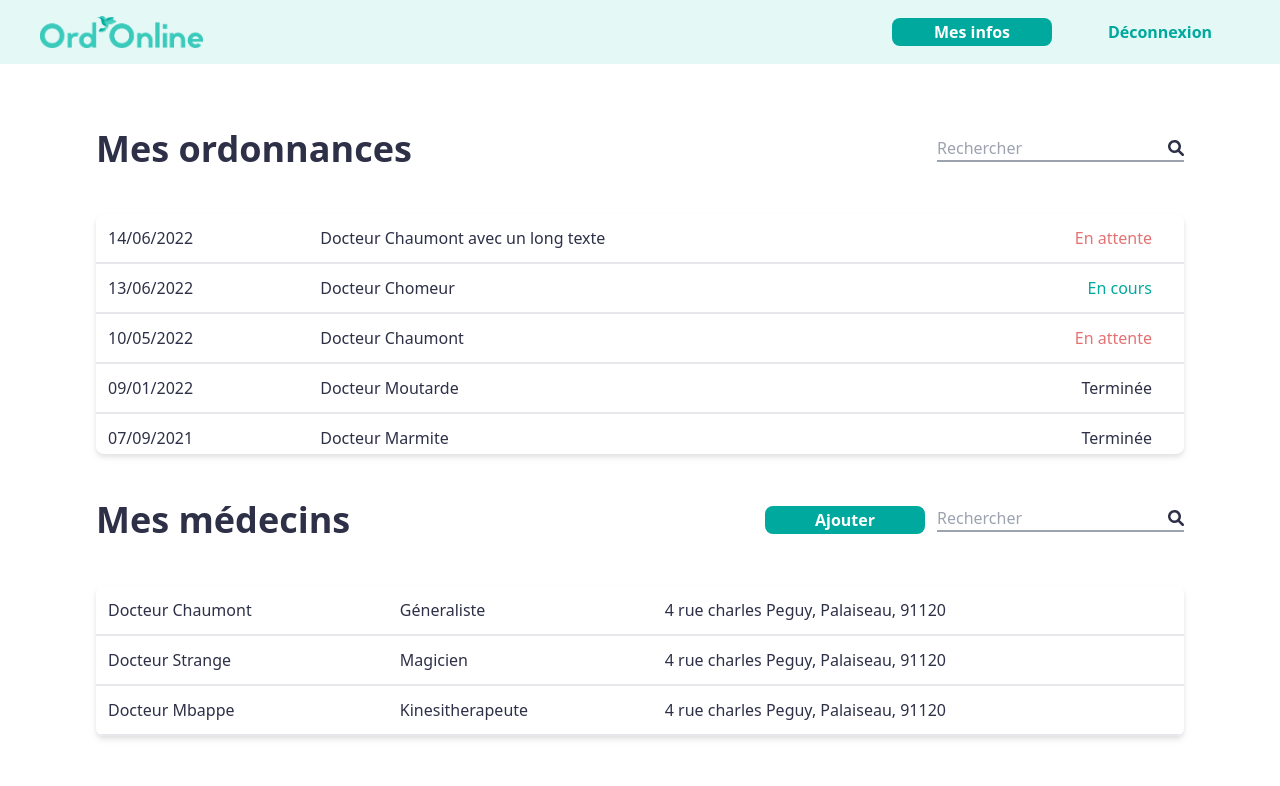
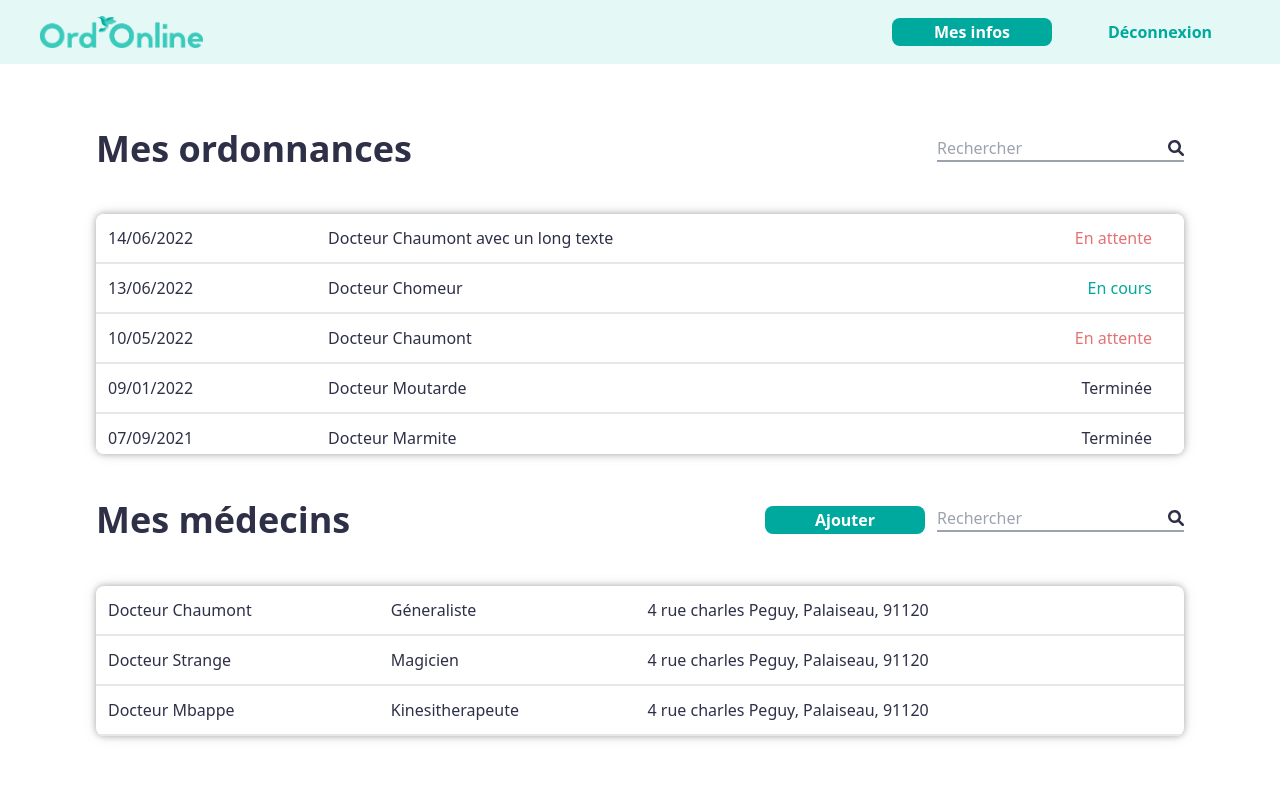
Before and after one commit to AurelDP/OrdOnline, a Vue app in the folder client/: page /patientSpace in a window 1280 px wide. Shown: the top 786 px of the page. Built offline with nearby package versions, Linux system fonts and the light colour scheme.

Commit message:
[Update] Shadow on patient space page

```diff
--- a/client/src/components/globalComponents/Table/Table.vue
+++ b/client/src/components/globalComponents/Table/Table.vue
@@ -28,7 +28,7 @@
       Once we create the query there will be only one value 'data'.
       Replace 'dataOrdo' by 'data' in v-if to see when there is no content
     -->
-    <div v-if="dataOrdo.length !== 0" class="max-h-60 overflow-auto drop-shadow-md my-5 rounded-lg bg-white">
+    <div v-if="dataOrdo.length !== 0" class="max-h-60 overflow-auto shadow-no-offset my-5 rounded-lg bg-white">
       <table v-if="type === 'my_prescription'" class="w-full">
         <TableRow
             v-for="value in dataOrdo"
@@ -135,3 +135,9 @@ export default {
   }
 }
 </script>
+
+<style scoped>
+.shadow-no-offset {
+  box-shadow: 0 0 7px rgb(0 0 0 / 0.3), 0 0 15px rgb(0 0 0 / 0.1);
+}
+</style>
--- a/client/src/components/globalComponents/Table/TableRow.vue
+++ b/client/src/components/globalComponents/Table/TableRow.vue
@@ -2,22 +2,22 @@
   <tr v-if="type === 'my_prescription'" class="border-b-2 hover:bg-ord-green-600 hover:cursor-pointer" @click="goTo">
     <td class="p-3 whitespace-nowrap">{{ val1 }}</td>
     <td class="p-3 whitespace-nowrap">{{ val2 }}</td>
-    <td v-if="val3 === 'En attente'" class="py-3 px-8 whitespace-nowrap text-right text-ord-lightred">{{ val3 }}</td>
-    <td v-if="val3 === 'En cours'" class="py-3 px-8 whitespace-nowrap text-right text-ord-green-100">{{ val3 }}</td>
-    <td v-if="val3 === 'Terminée'" class="py-3 px-8 whitespace-nowrap text-right">{{ val3 }}</td>
+    <td v-if="val3 === 'En attente'" class="p-3 pr-8 whitespace-nowrap text-right text-ord-lightred">{{ val3 }}</td>
+    <td v-if="val3 === 'En cours'" class="p-3 pr-8 whitespace-nowrap text-right text-ord-green-100">{{ val3 }}</td>
+    <td v-if="val3 === 'Terminée'" class="p-3 pr-8 whitespace-nowrap text-right">{{ val3 }}</td>
   </tr>
 
   <tr v-if="type === 'my_doctor' || type === 'my_pharmacy'" class="border-b-2 hover:bg-ord-green-600 hover:cursor-pointer" @click="goTo">
     <td class="p-3 whitespace-nowrap">{{ val1 }}</td>
     <td class="p-3 whitespace-nowrap">{{ val2 }}</td>
-    <td v-if="type === 'my_doctor'" class="p-3 whitespace-nowrap">{{ val3 }}</td>
+    <td v-if="type === 'my_doctor'" class="p-3 pr-8 whitespace-nowrap">{{ val3 }}</td>
   </tr>
 
   <tr v-if="type === 'prescriptions'" class="border-b-2 hover:bg-ord-green-600 hover:cursor-pointer" @click="goTo">
     <td class="p-3 whitespace-nowrap">{{ val1 }}</td>
-    <td v-if="val2 === 'En attente'" class="py-3 px-8 whitespace-nowrap text-right text-ord-lightred">{{ val2 }}</td>
-    <td v-if="val2 === 'En cours'" class="py-3 px-8 whitespace-nowrap text-right text-ord-green-100">{{ val2 }}</td>
-    <td v-if="val2 === 'Terminée'" class="py-3 px-8 whitespace-nowrap text-right">{{ val2 }}</td>
+    <td v-if="val2 === 'En attente'" class="p-3 pr-8 whitespace-nowrap text-right text-ord-lightred">{{ val2 }}</td>
+    <td v-if="val2 === 'En cours'" class="p-3 pr-8 whitespace-nowrap text-right text-ord-green-100">{{ val2 }}</td>
+    <td v-if="val2 === 'Terminée'" class="p-3 pr-8 whitespace-nowrap text-right">{{ val2 }}</td>
   </tr>
 </template>
 
```
